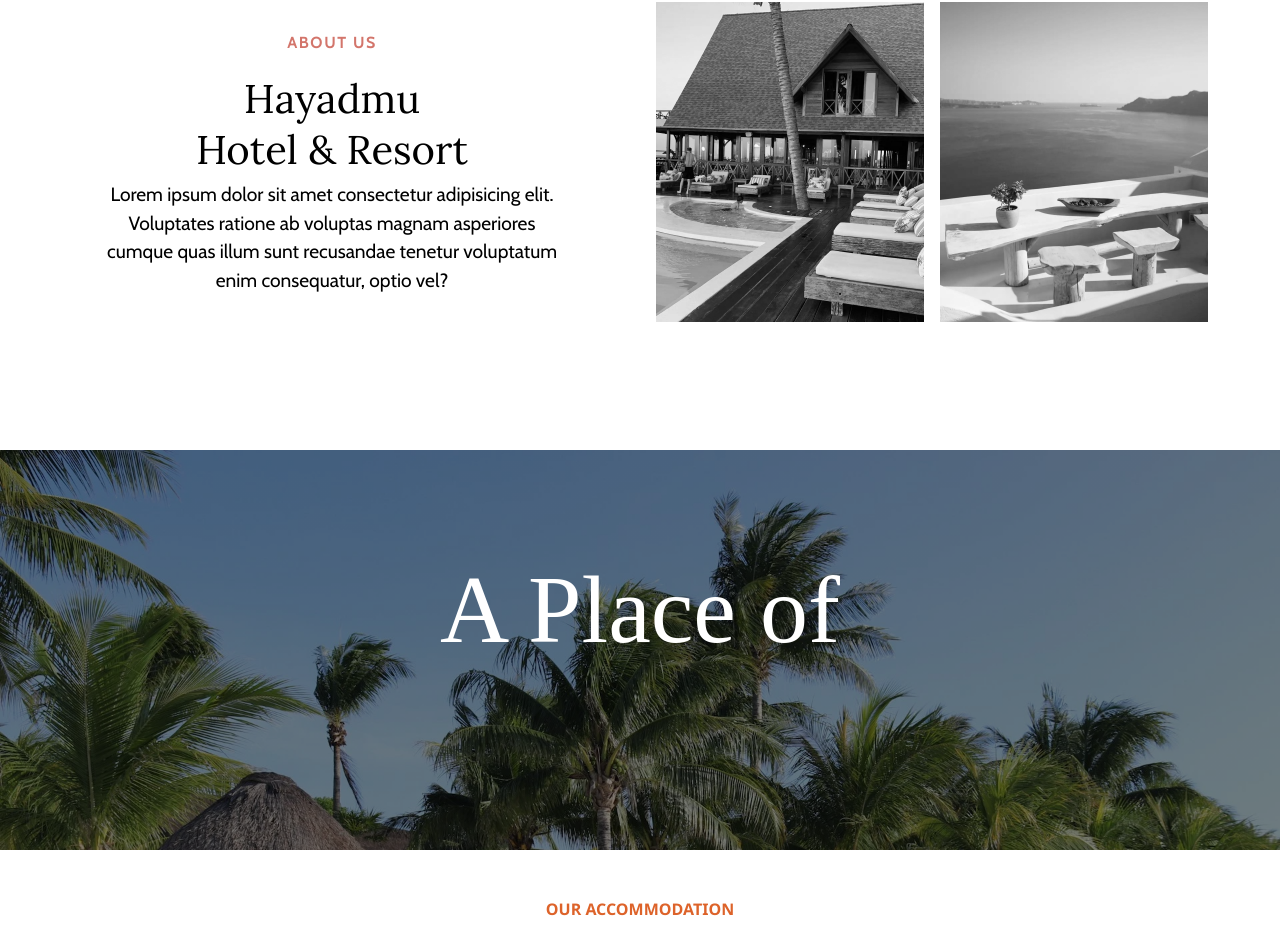
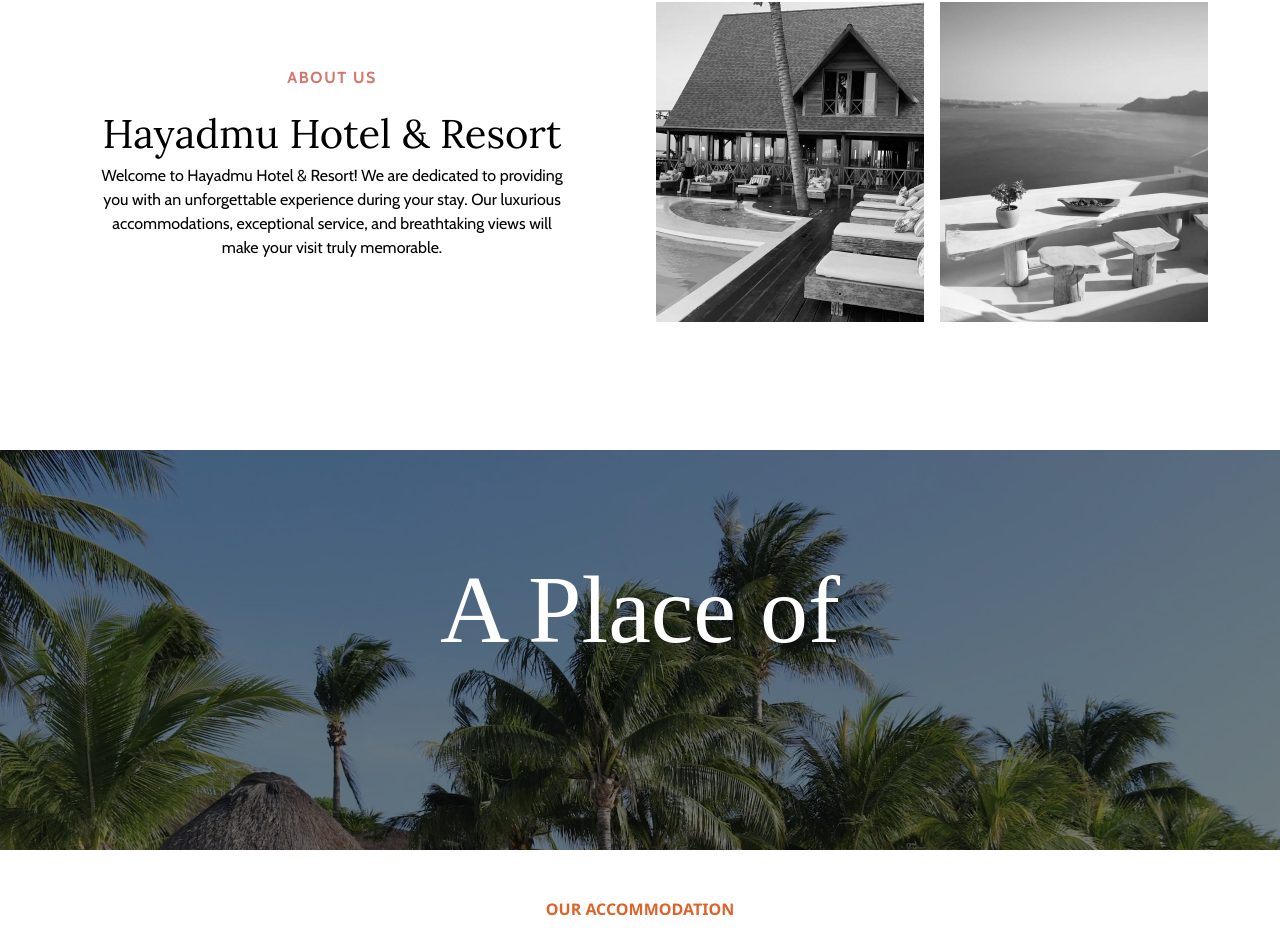
Before and after one commit to mkamburdev/Hotel-Resort-Project, a React (Vite) app: page / in a window 1280 px wide. Shown: the part 931-1877 px from the top of the page. Built offline with nearby package versions, Linux system fonts and the light colour scheme.

Commit message:
Über uns Textbearbeitung und damit verbundene css-Bearbeitung.

```diff
--- a/src/components/AboutUs.css
+++ b/src/components/AboutUs.css
@@ -44,6 +44,10 @@
   font-size: 1rem;
   line-height: 1.5;
   padding-bottom: 2rem;
+}
+
+.about-us-text p {
+  font-size: 1rem;
 }
 
 .about-us-photos {
--- a/src/components/AboutUs.jsx
+++ b/src/components/AboutUs.jsx
@@ -9,10 +9,10 @@ const AboutUs = () => {
       <div className="about-us-content">
         <div className="about-us-titles">
           <h2>About Us</h2>
-          <h3>Hayadmu <br /> Hotel & Resort</h3>
+          <h3>Hayadmu Hotel & Resort</h3>
         </div>
         <div className="about-us-text">
-          <p>Lorem ipsum dolor sit amet consectetur adipisicing elit. Voluptates ratione ab voluptas magnam asperiores cumque quas illum sunt recusandae tenetur voluptatum enim consequatur, optio vel?</p>
+          <p>Welcome to Hayadmu Hotel & Resort! We are dedicated to providing you with an unforgettable experience during your stay. Our luxurious accommodations, exceptional service, and breathtaking views will make your visit truly memorable.</p>
         </div>
       </div>
       <div className="about-us-photos">
```
